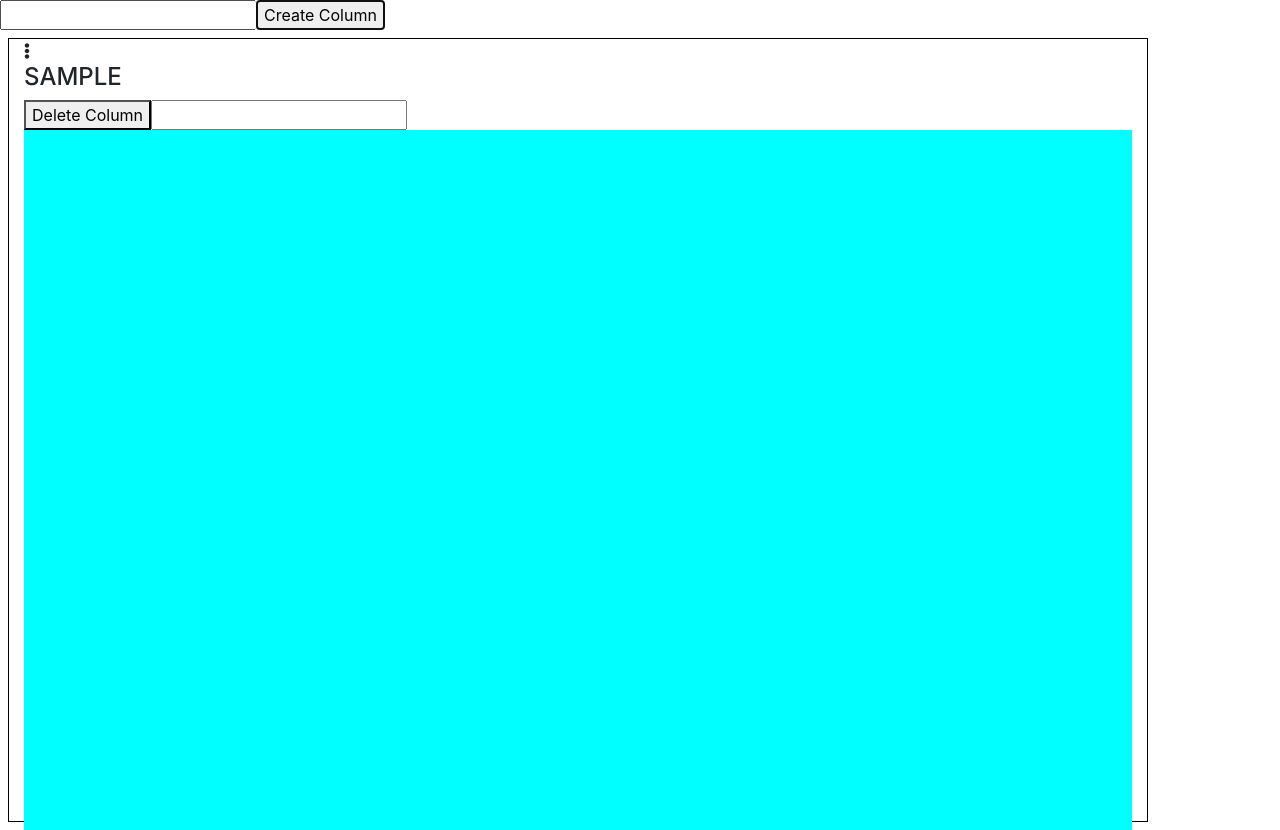
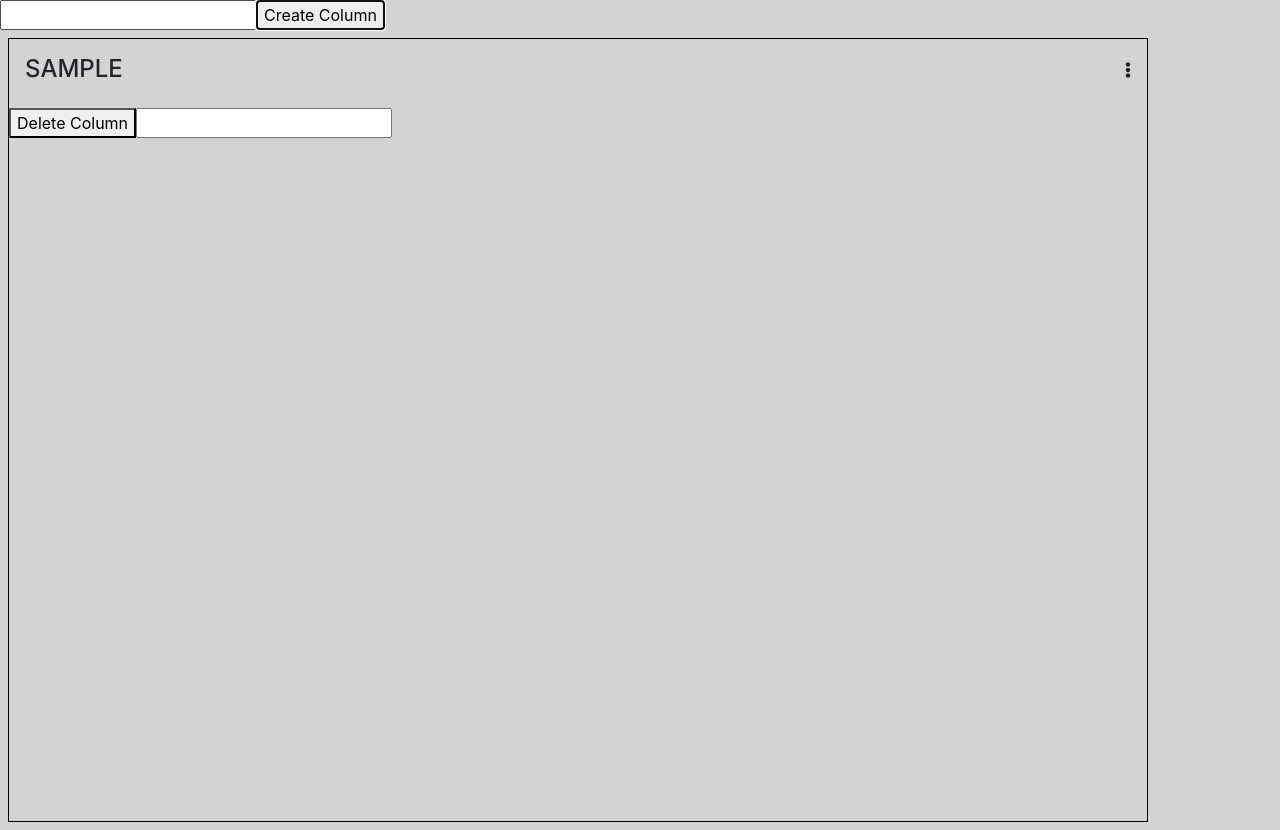
Before and after one commit to WilsonGodoi/kanban-react, a React (Create React App) app: page / in a window 1280 px wide. Both pictures are taken after typing "Sample" into the empty fields and a click on the button "Create Column". Built offline with nearby package versions, Linux system fonts and the light colour scheme.

Commit message:
feat(layout): improvement at three dot position

```diff
--- a/src/components/Column/Column.css
+++ b/src/components/Column/Column.css
@@ -1,11 +1,19 @@
 .container {
-  min-width: 160px;
+  min-width: 240px;
   border: solid 1px black;
   min-height: 90%;
-  margin: 0.5em 0.5em;
+  margin: 0.5em;
+  padding: 0;
+}
+.container-head {
+  padding: 1em;
 }
 .column-body {
-  background-color: aqua;
   height: 100%;
   padding-top: 0.1em;
+  margin: 0;
 }
+.three-dots {
+  float: right;
+  margin-top: 7px;
+}
--- a/src/components/Column/Column.jsx
+++ b/src/components/Column/Column.jsx
@@ -9,12 +9,14 @@ const Column = ({ column, onDrop, createTask, deleteColumn }) => {
   const [taskTitle, setTaskTitle] = useState("");
   return (
     <div className="container">
-      <Dropdown icon="fas fa-ellipsis-v">
-        <DropdownItem title="Create Task" onClick={onCreateTask} />
-        <DropdownItem title="Create Task" />
-        <DropdownItem title="Create Task" />
-      </Dropdown>
-      <h4>{column.type}</h4>
+      <div className="container-head">
+        <Dropdown icon="fas fa-ellipsis-v three-dots">
+          <DropdownItem title="Create Task" onClick={onCreateTask} />
+          <DropdownItem title="Create Task" />
+          <DropdownItem title="Create Task" />
+        </Dropdown>
+        <h4>{column.type}</h4>
+      </div>
       <button onClick={() => deleteColumn(column.type)}>Delete Column</button>
       <input
         type="text"
--- a/src/index.css
+++ b/src/index.css
@@ -7,6 +7,7 @@ body {
   -webkit-font-smoothing: antialiased;
   -moz-osx-font-smoothing: grayscale;
   height: 100%;
+  background-color: lightgrey;
 }
 
 code {
```
